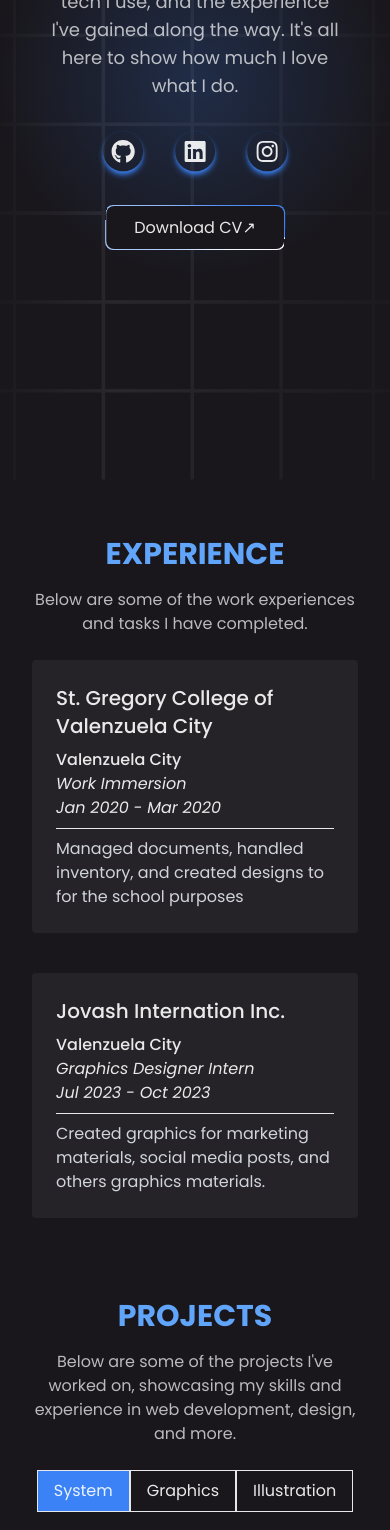
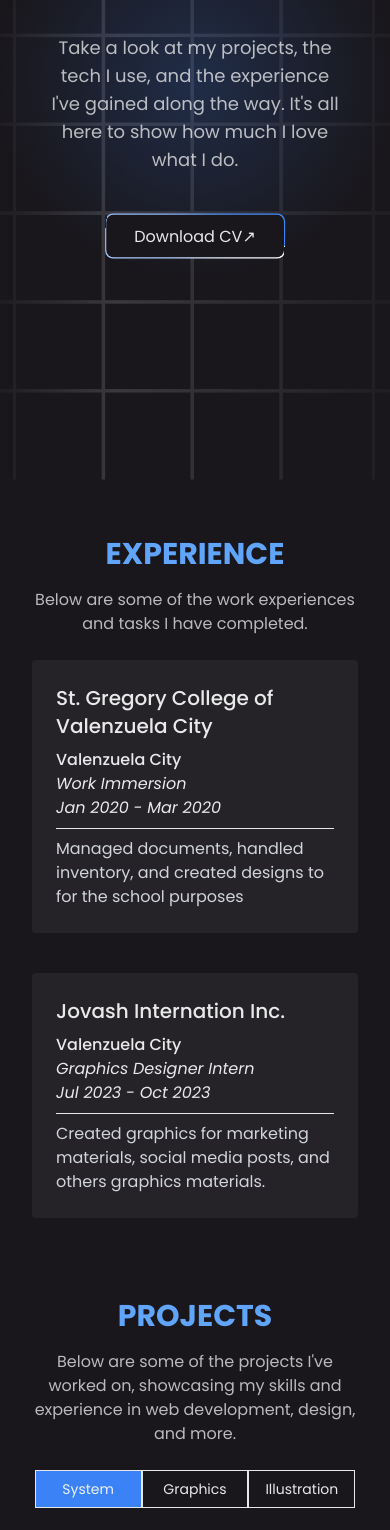
Before and after one commit to HydroKaido/Portfolio, a React (Vite) app: page / in a window 390 px wide. Shown: the part 320-1850 px from the top of the page. Built offline with nearby package versions, Linux system fonts and the light colour scheme.

Commit message:
:pencil2: Linked missing fixed

```diff
--- a/src/components/Page_Component/Experience_Components/index.tsx
+++ b/src/components/Page_Component/Experience_Components/index.tsx
@@ -7,8 +7,8 @@ function ExperienceComponents() {
       <ul className="relative list-none space-y-10">
         {experiences.map((experience, index) => (
           <li key={index} className="md:flex md:space-x-8 items-center ">
-            <div className=" bg-blue-600 p-8 rounded-full flex justify-center items-center before:absolute md:before:content-[''] md:before:h-full before:border-blue-600 md:before:border-4 before:-z-10 before:bottom-0 mb-3 max-md:hidden">
-              <FaBriefcase className="text-[30px] " />
+            <div className=" bg-blue-600 p-6 rounded-full flex justify-center items-center before:absolute md:before:content-[''] md:before:h-full before:border-blue-600 md:before:border-4 before:-z-10 before:bottom-0 mb-3 max-md:hidden">
+              <FaBriefcase className="text-[35px] " />
             </div>
             <div className="relative w-full">
               <div className="textReveal before:textReveal md:w-[100%] p-6 bg-white/5 rounded md:before:content-['◀'] before:top-1/2 before:absolute before:-translate-y-1/2  before:-left-3 before:text-white/5">
--- a/src/page/Home/index.tsx
+++ b/src/page/Home/index.tsx
@@ -76,9 +76,10 @@ export function Home() {
         interval: 600,
       },
       {
-        delay: 1500,
-        duration: 1500,
+        delay: 1000,
+        duration: 1000,
         origin: "center",
+        interval: 500,
       },
       {
         delay: 300,
@@ -106,55 +107,35 @@ export function Home() {
           <div className="relative w-full h-[50em] mb-14 overflow-hidden">
             <div className="absolute w-full h-full sideblurred z-10"></div>
             <div
-              className={`w-full h-[50em] flex justify-center items-center bg-cover bg-center absolute z-0`}
+              className={`blueCirleEffects w-full h-[50em] flex justify-center items-center bg-cover bg-center absolute z-0`}
               style={{ backgroundImage: `url(${Net})`, opacity: 0.5 }}
             ></div>
             <div className="blueEffects absolute bg-[radial-gradient(ellipse_at_center,_rgb(59,_130,_246,_0.4),_transparent_70%)] w-[40%] h-40 rounded-full rotate-45 top-10 -left-56"></div>
             <div className="blueEffects absolute bg-[radial-gradient(ellipse_at_center,_rgb(217,_70,_239,_0.4),_transparent_70%)] w-[40%] h-40 rounded-full rotate-45 -top-0 right-0 transform translate-x-[40%]"></div>
-            <div className="text-center absolute z-10 left-1/2 top-1/2 -translate-x-1/2 -translate-y-1/2 ">
-              <div className="blueCirleEffects absolute -z-10 left-1/2 top-1/2 -translate-x-1/2 -translate-y-1/2 h-[400px] w-[400px]  md:h-[500px] md:w-[500px] lg:h-[650px] lg:w-[650px]  bg-[radial-gradient(ellipse_at_center,_rgb(59,_130,_246,_0.2),_transparent_70%)] rounded-full "></div>
-              <h2 className="textReveal text-4xl font-bold  tracking-wider text-white/90 md:mb-14 max-md:mb-8 text-[3rem] md:text-[4rem] lg:text-[5rem]">
+            <div className="text-center absolute z-10 left-1/2 top-1/2 -translate-x-1/2 -translate-y-1/2">
+              <div className="blueCirleEffects absolute -z-10 left-1/2 top-1/2 -translate-x-1/2 -translate-y-1/2 h-[400px] w-[400px] md:h-[500px] md:w-[500px] lg:h-[650px] lg:w-[650px] bg-[radial-gradient(ellipse_at_center,_rgb(59,_130,_246,_0.2),_transparent_70%)] rounded-full"></div>
+              <h2 className="textReveal block text-xl md:text-2xl lg:text-3xl font-light tracking-widest text-white/70 md:mb-10 max-md:mb-8">
+                Hi, I'm Mohammad Arola
+              </h2>
+              <h2 className="textReveal text-4xl font-bold tracking-wider text-white/90 md:mb-14 max-md:mb-8 text-[3rem] md:text-[4rem] lg:text-[5rem]">
                 PORTFOLIO
               </h2>
-              <p className=" textReveal text-lg text-white/70 max-w-[700px] mx-auto ">
+              <p className="textReveal text-lg text-white/70 max-w-[700px] mx-auto">
                 Take a look at my projects, the tech I use, and the experience
                 I've gained along the way. It's all here to show how much I love
                 what I do.
               </p>
-              <div className=" textReveal flex justify-center space-x-8 mt-8 mb-14 text-white/90">
-                    <a
-                      href="https://github.com/your-username"
-                      target="_blank"
-                      rel="noopener noreferrer"
-                      className="flex items-center justify-center space-x-2 text-lg shadow-md shadow-blue-500 rounded-full h-10 w-10 hover:bg-blue-500 transition duration-300"
-                    >
-                      <FaGithub className="text-2xl" />
-                    </a>
-                    <a
-                      href="https://linkedin.com/in/your-profile"
-                      target="_blank"
-                      rel="noopener noreferrer"
-                      className="flex items-center justify-center space-x-2 text-lg shadow-md shadow-blue-500 rounded-full h-10 w-10 hover:bg-blue-500  transition duration-300"
-                    >
-                      <FaLinkedin className="text-2xl" />
-                    </a>
-                    <a
-                      href="https://instagram.com/your-profile"
-                      target="_blank"
-                      rel="noopener noreferrer"
-                      className="flex items-center justify-center space-x-2 text-lg shadow-md shadow-blue-500 rounded-full h-10 w-10 hover:bg-blue-500  transition duration-300"
-                    >
-                      <FaInstagram className="text-2xl" />
-                    </a>
-                  </div>
-              <div className="textReveal relative w-[180px] h-[45px] rounded-lg top-1/2 left-1/2 -translate-x-1/2 -translate-y-1/2 overflow-hidden before:absolute before:top-[-150%] before:left-[-50%] before:right-[-50%] before:bottom-[-150%] before: before:bg-[conic-gradient(white,#3b82f6)] before:rounded-lg before:animate-spin-slow">
+
+              <div className="textReveal relative mt-10 flex justify-center">
+                <div className="relative w-[180px] h-[45px] rounded-lg overflow-hidden before:absolute before:top-[-150%] before:left-[-50%] before:right-[-50%] before:bottom-[-150%] before:bg-[conic-gradient(white,#3b82f6)] before:rounded-lg before:animate-spin-slow">
                   <a
                     href="https://drive.google.com/file/d/1JazlhFCCYZKzFiUWasMS_zQEllPUgQxx/view?usp=drive_link"
-                  className="bg-[#19171c] text-white/90 py-3 px-6 top-[1px] right-[1px] bottom-[1px] left-[1px] rounded-lg absolute flex justify-center items-center after:content-['_↗'] hover:bg-blue-500  transition duration-300"
+                    className="bg-[#19171c] text-white/90 py-3 px-6 top-[1px] right-[1px] bottom-[1px] left-[1px] rounded-lg absolute flex justify-center items-center after:content-['_↗'] hover:bg-blue-500 transition duration-300"
                     target="_blank"
                   >
                     Download CV
                   </a>
+                </div>
               </div>
             </div>
           </div>
@@ -180,9 +161,9 @@ export function Home() {
               skills and experience in web development, design, and more.
             </p>
             <div className="flex justify-center items-center mb-6 text-white/90">
-              <div className="flex-wrap flex justify-center items-center">
+              <div className="grid grid-cols-3 ">
                 <button
-                  className={`border px-4 py-2 hover:bg-blue-500 ${
+                  className={`border px-4 py-2 hover:bg-blue-500 max-md:text-sm ${
                     types === "Web" ? "bg-blue-500" : ""
                   }`}
                   onClick={() => {
@@ -192,7 +173,7 @@ export function Home() {
                   System
                 </button>
                 <button
-                  className={`border px-4 py-2 hover:bg-blue-500 ${
+                  className={`border px-4 py-2 hover:bg-blue-500 max-md:text-sm ${
                     types === "Graphics" ? "bg-blue-500" : ""
                   }`}
                   onClick={() => {
@@ -202,7 +183,7 @@ export function Home() {
                   Graphics
                 </button>
                 <button
-                  className={`border px-4 py-2 hover:bg-blue-500 ${
+                  className={`border px-4 py-2 hover:bg-blue-500 max-md:text-sm ${
                     types === "Illustration" ? "bg-blue-500" : ""
                   }`}
                   onClick={() => {
@@ -261,7 +242,10 @@ export function Home() {
               <CertificateComponents />
             </Suspense>
           </div>
-          <div id="contacts" className="w-full bg-black/40 text-white/90 p-5 textReveal">
+          <div
+            id="contacts"
+            className="w-full bg-black/40 text-white/90 p-5 textReveal"
+          >
             <div className="max-w-4xl mx-auto">
               <h2 className="text-2xl mb-6 text-center">Contact Me</h2>
               <div className="grid grid-cols-1 md:grid-cols-3 gap-6">
@@ -275,7 +259,7 @@ export function Home() {
                 <div className="flex justify-center items-center flex-col ">
                   <div className="flex justify-center space-x-5 mb-8">
                     <a
-                      href="https://github.com/your-username"
+                      href="https://github.com/HydroKaido"
                       target="_blank"
                       rel="noopener noreferrer"
                       className="flex items-center justify-center space-x-2 text-lg shadow-md shadow-white/20 rounded-full h-10 w-10 hover:bg-blue-500  transition duration-300"
@@ -283,7 +267,7 @@ export function Home() {
                       <FaGithub className="text-2xl" />
                     </a>
                     <a
-                      href="https://linkedin.com/in/your-profile"
+                      href="https://www.linkedin.com/in/juls-arola/"
                       target="_blank"
                       rel="noopener noreferrer"
                       className="flex items-center justify-center space-x-2 text-lg shadow-md shadow-white/20 rounded-full h-10 w-10 hover:bg-blue-500  transition duration-300"
@@ -291,7 +275,7 @@ export function Home() {
                       <FaLinkedin className="text-2xl" />
                     </a>
                     <a
-                      href="https://instagram.com/your-profile"
+                      href="https://www.instagram.com/hydrokaido/"
                       target="_blank"
                       rel="noopener noreferrer"
                       className="flex items-center justify-center space-x-2 text-lg shadow-md shadow-white/20 rounded-full h-10 w-10 hover:bg-blue-500  transition duration-300"
```
Also changed, not shown: src/components/Sidebar/index.tsx (+77 -45 lines). Lines whose indentation alone changed are shown as unchanged.
